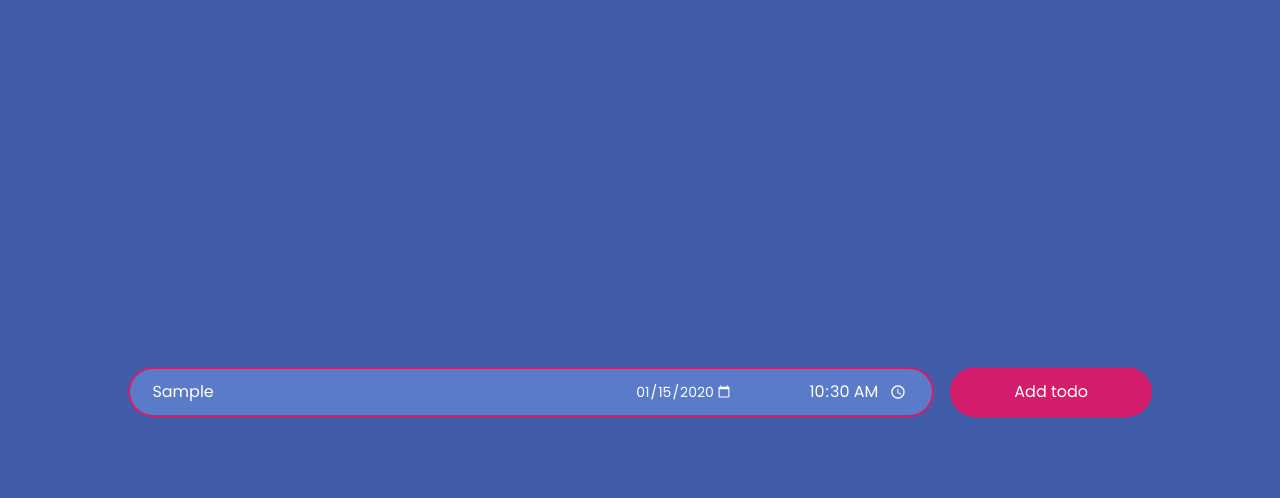
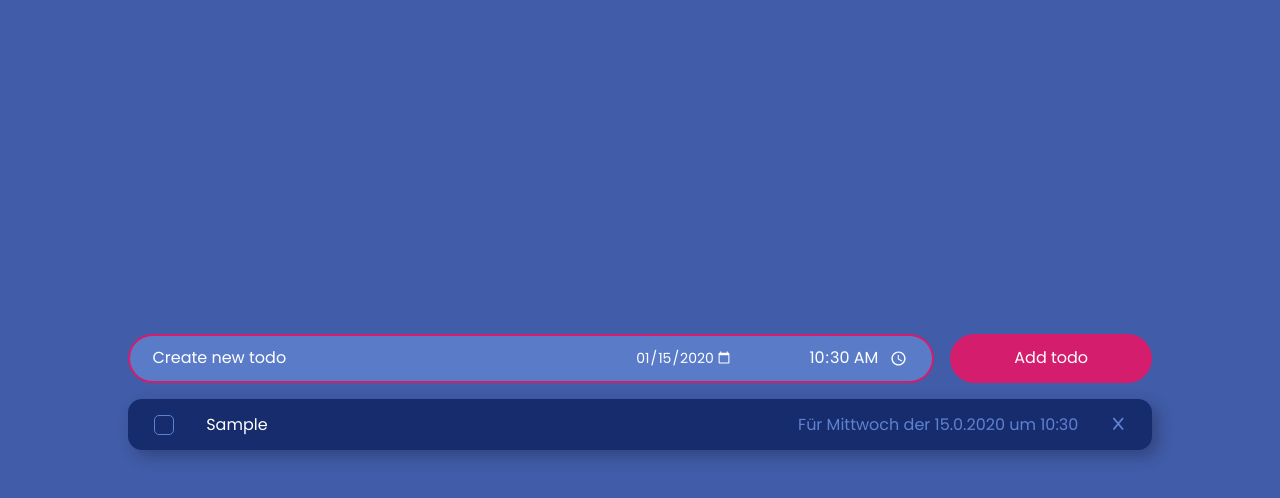
Before and after one commit to imursugarmommy/TodoList-App-2.0, a React (Create React App) app: page / in a window 1280 px wide. Both pictures are taken after typing "Sample", "2020-01-15", "10:30" into the empty fields and a click on the button "Add todo". Shown: the top 498 px of the page. Built offline with nearby package versions, Linux system fonts and the light colour scheme.

Commit message:
Changed the way you display time
Added a date selector but instead of substracting the current time from the selected time I displayed the value in a string setup.

```diff
--- a/src/InputForm.jsx
+++ b/src/InputForm.jsx
@@ -1,6 +1,6 @@
 import React from "react";
 
-function InputForm({ todoItem, setTodoItem, setTime, addTodo }) {
+function InputForm({ todoItem, setTodoItem, setTime, setDay, addTodo }) {
   return (
     <div className="input-form flex">
       <div className="input-box">
@@ -11,7 +11,10 @@ function InputForm({ todoItem, setTodoItem, setTime, addTodo }) {
           value={todoItem}
           onChange={(e) => setTodoItem(() => e.target.value)}
         />
-        <input type="date" />
+        <input
+          type="date"
+          onChange={(e) => setDay(e.target.valueAsDate)}
+        />
         <input
           type="time"
           className="fa-calender"
--- a/src/Main.jsx
+++ b/src/Main.jsx
@@ -1,4 +1,4 @@
-import { useState } from "react";
+import { useState, useEffect } from "react";
 import InputForm from "./InputForm";
 import TodoList from "./TodoList";
 
@@ -7,7 +7,16 @@ export function Main() {
   const [todos, setTodos] = useState([]);
   const [deadline, setDeadline] = useState("");
 
-  const date = new Date();
+  useEffect(() => {
+    const storedTodos = localStorage.getItem("todos");
+    if (storedTodos) {
+      setTodos(JSON.parse(storedTodos));
+    }
+  }, []);
+
+  useEffect(() => {
+    localStorage.setItem("todos", JSON.stringify(todos));
+  }, [todos]);
 
   function setTime(target) {
     const selectedTime = target;
@@ -15,25 +24,55 @@ export function Main() {
     const minutes = selectedTime.split(":")[1];
 
     setDeadline(() => ({
+      ...deadline,
+      selectedTime,
       hour,
       minutes,
+    }));
+  }
+
+  function setDay(target) {
+    const selectedDay = target;
+    const dayOfWeek = selectedDay.getDay();
+    const dayOfMonth = selectedDay.getDate();
+    const month = selectedDay.getMonth();
+    const year = selectedDay.getFullYear();
+    const days = [
+      "Sonntag",
+      "Montag",
+      "Dienstag",
+      "Mittwoch",
+      "Donnerstag",
+      "Freitag",
+      "Samstag",
+    ];
+
+    setDeadline(() => ({
+      ...deadline,
+      dayOfWeek: days[dayOfWeek],
+      date: dayOfMonth + "." + month + "." + year,
     }));
   }
 
   function addTodo() {
     if (!todoItem) return;
 
-    if (!deadline) return;
+    // if (!deadline) return;
 
-    const currentHour = date.getHours();
-    const currentMinutes = date.getMinutes();
+    // const date = new Date();
+    // const currentHour = date.getHours();
+    // const currentMinutes = date.getMinutes();
 
     const item = {
       key: Math.floor(Math.random() * 5000),
       value: todoItem,
       checked: false,
-      remainingHours: parseInt(deadline.hour) - currentHour,
-      remainingMinutes: parseInt(deadline.minutes) - currentMinutes,
+      time: deadline.selectedTime,
+      dayOfWeek: deadline.dayOfWeek,
+      date: deadline.date,
+      selectedTime: deadline.selectedTime,
+      // remainingHours: parseInt(deadline.hour) - currentHour,
+      // remainingMinutes: parseInt(deadline.minutes) - currentMinutes,
     };
 
     if (item.remainingHours <= 0 && item.remainingMinutes < 0) return;
@@ -65,6 +104,7 @@ export function Main() {
         todoItem={todoItem}
         setTodoItem={setTodoItem}
         setTime={setTime}
+        setDay={setDay}
         addTodo={addTodo}
       />
       <TodoList
--- a/src/TodoItem.jsx
+++ b/src/TodoItem.jsx
@@ -15,8 +15,21 @@ function TodoItem({ todo, toggleTodo, deleteTodo }) {
       </div>
       <div className="flex">
         <p className="time">
-          {/* {todo.remainingHours === 0 && todo.remainingMinutes === 0 ? ( */}
-          <>
+          {todo.dayOfWeek && todo.date && !todo.selectedTime ? (
+            <span>
+              Für {todo.dayOfWeek} der {todo.date}
+            </span>
+          ) : !todo.dayOfWeek && !todo.date && todo.selectedTime ? (
+            <span>Für um {todo.selectedTime}</span>
+          ) : !todo.dayOfWeek && !todo.date && !todo.selectedTime ? (
+            <span></span>
+          ) : (
+            <span>
+              Für {todo.dayOfWeek} der {todo.date} um {todo.selectedTime}
+            </span>
+          )}
+
+          {/* <>
             <span>
               {todo.remainingMinutes < 0
                 ? todo.remainingHours - 1
@@ -29,10 +42,7 @@ function TodoItem({ todo, toggleTodo, deleteTodo }) {
                 : todo.remainingMinutes}
               min
             </span>
-          </>
-          {/* ) : (
-            <span></span>
-          )} */}
+          </> */}
         </p>
         <button onClick={() => deleteTodo(todo.key)}>
           <i className="fa-solid fa-x xmark"></i>
```
